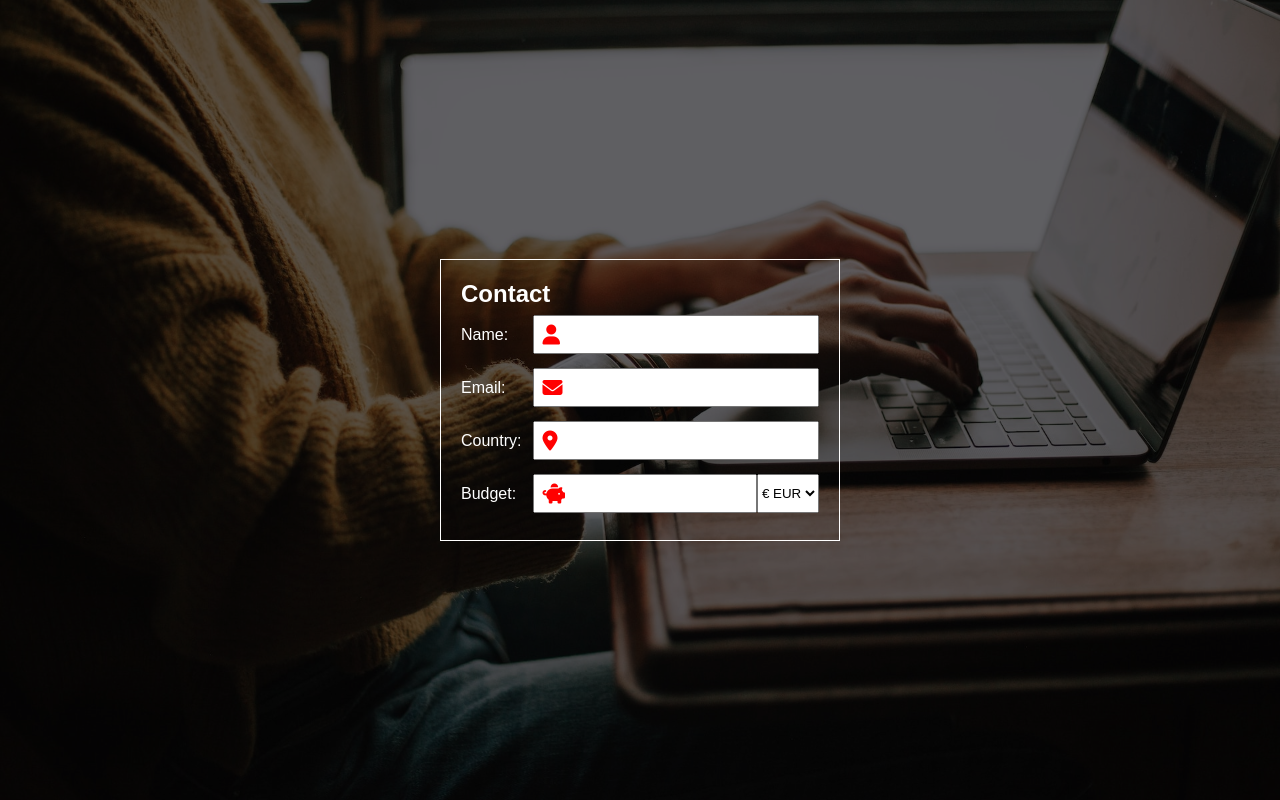
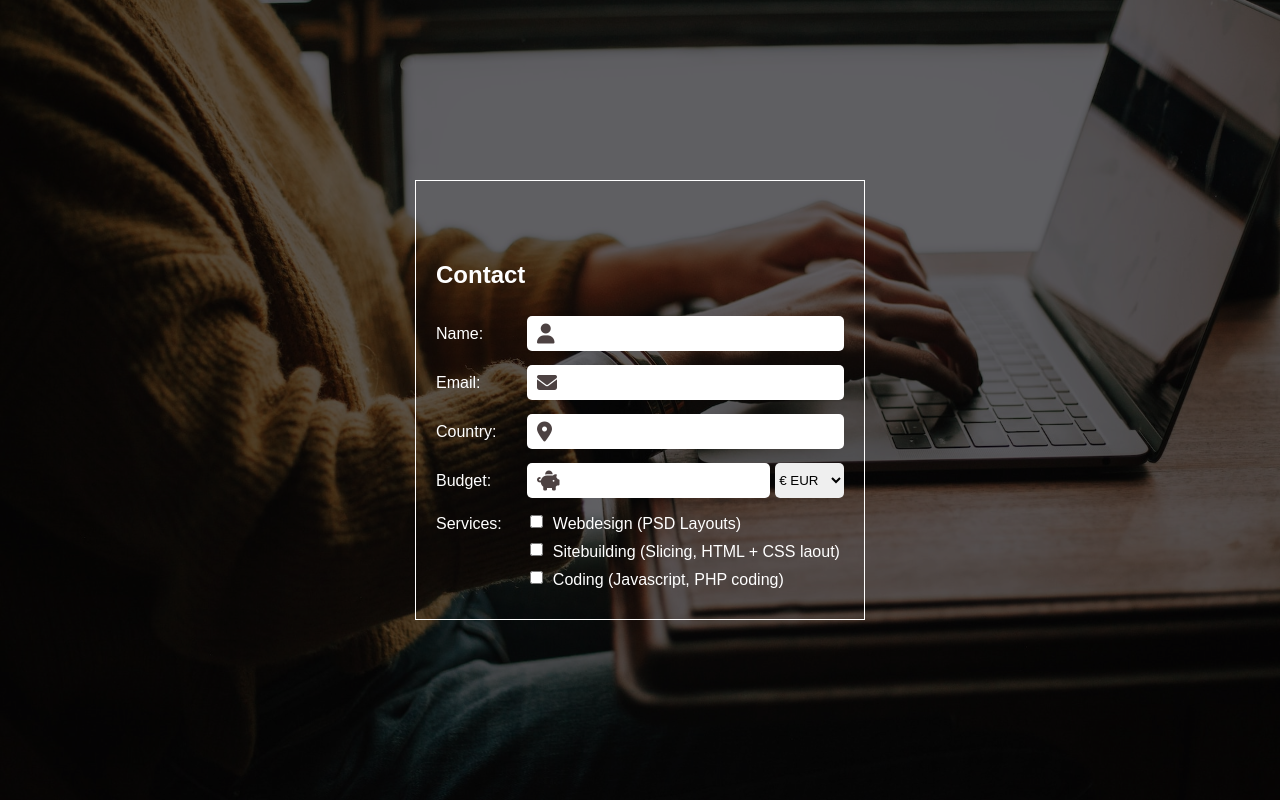
Before and after one commit to NoorTushar/form-task-2, a plain HTML site: page index.html in a window 1280 px wide. Drawn offline with Linux system fonts and the light colour scheme.

Commit message:
completed

```diff
--- a/index.html
+++ b/index.html
@@ -55,18 +55,26 @@
           </div>
         </div>
 
-        <!--
-        <div>
+        <div class="checkboxDiv">
           <label for="services">Services: </label>
-          <input type="checkbox" name="webdesign" id="webdesign" />
-          Webdesign (PSD Layouts)
-          <input type="checkbox" name="sitebuilding" id="sitebuilding" />
-          Sitebuilding (Slicing, HTML + CSS laout)
+          <div class="chebox-input-container">
+            <div class="checkbox-item">
+              <input type="checkbox" name="webdesign" id="webdesign" />
+              <p>Webdesign (PSD Layouts)</p>
+            </div>
 
-          <input type="checkbox" name="coding" id="coding" />
-          Coding (Javascript, PHP coding)
+            <div class="checkbox-item">
+              <input type="checkbox" name="sitebuilding" id="sitebuilding" />
+              <p>Sitebuilding (Slicing, HTML + CSS laout)</p>
+            </div>
+
+            <div class="checkbox-item">
+              <input type="checkbox" name="coding" id="coding" />
+              <p>Coding (Javascript, PHP coding)</p>
+            </div>
+          </div>
         </div>
-      --></form>
+      </form>
     </section>
   </body>
 </html>
--- a/styles/style.css
+++ b/styles/style.css
@@ -47,26 +47,28 @@ body {
 section {
   border: 1px solid white;
   padding: 20px;
-  width: 400px;
+  width: 450px;
 }
-
+.title {
+  margin-top: 60px;
+  margin-bottom: 20px;
+}
 .inputDiv {
   display: flex;
   align-items: center;
 }
 .inputDiv label {
-  width: 20%;
+  width: 23%;
 }
-.inputDiv .inner-div {
+.inner-div {
   width: 80%;
   display: flex;
-}
-.inner-div {
   position: relative;
   margin: 7px 0;
 }
+
 .inner-div i {
-  color: red;
+  color: rgb(77, 66, 66);
   position: absolute;
   left: 10px;
   top: 50%;
@@ -77,8 +79,45 @@ section {
   -ms-transform: translateY(-50%);
   -o-transform: translateY(-50%);
 }
+
 .inner-div input {
   width: 100%;
   padding: 10px;
   padding-left: 40px;
+  border: none;
+  border-radius: 5px;
+  -webkit-border-radius: 5px;
+  -moz-border-radius: 5px;
+  -ms-border-radius: 5px;
+  -o-border-radius: 5px;
 }
+
+.inner-div select {
+  width: 30%;
+  margin-left: 5px;
+  border: none;
+  border-radius: 5px;
+}
+.checkboxDiv {
+  display: flex;
+  align-items: flex-start;
+  margin: 10px 0;
+}
+.checkboxDiv label {
+  width: 23%;
+}
+.chebox-input-container {
+  display: flex;
+  flex-direction: column;
+  gap: 10px;
+}
+.checkbox-item {
+  display: flex;
+  align-items: flex-start;
+  gap: 10px;
+}
+
+.checkbox-item input {
+  border: none;
+  border-radius: 5px;
+}
```
